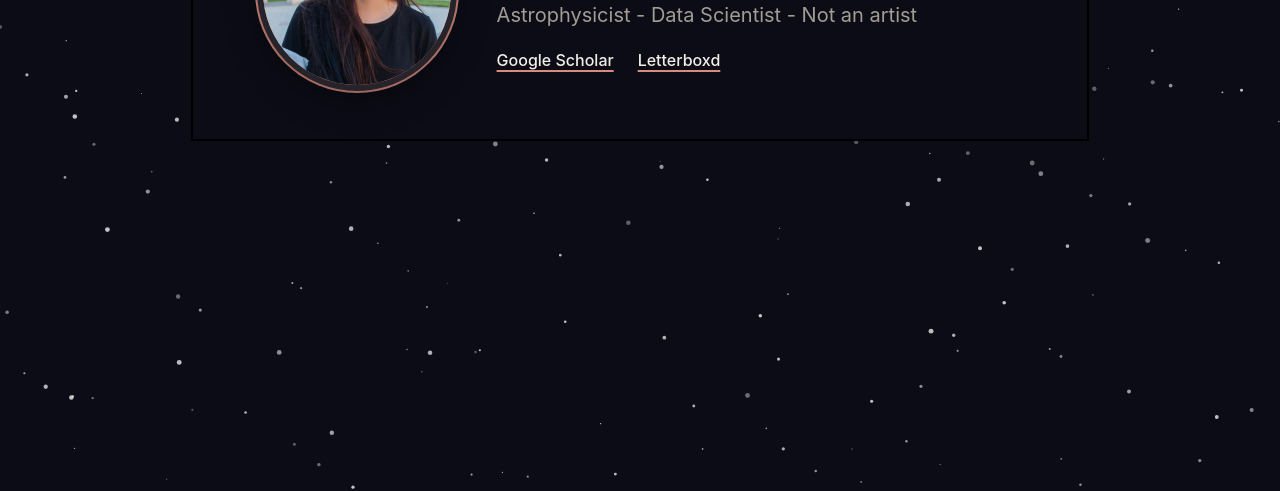
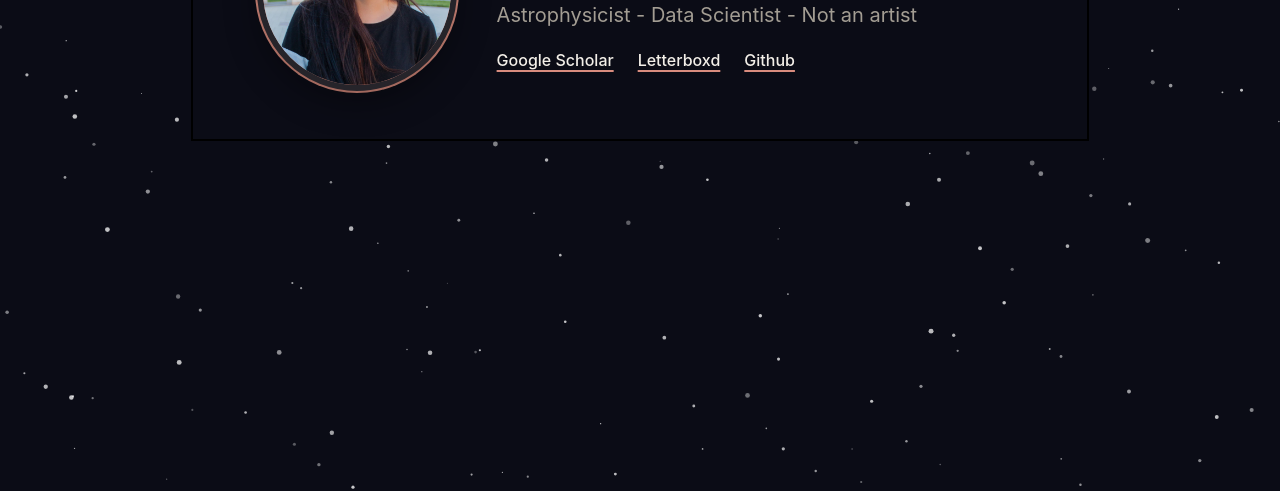
Before and after one commit to msmith126/homepage, a plain HTML site: page index.html in a window 1280 px wide. Shown: the part 309-800 px from the top of the page. Drawn offline with Linux system fonts and the light colour scheme.

Commit message:
almost forgot my github lol

```diff
--- a/index.html
+++ b/index.html
@@ -237,6 +237,12 @@
               rel="noopener"
               >Letterboxd</a
             >
+            <a
+              href="https://github.com/msmith126/"
+              target="_blank"
+              rel="noopener"
+              >Github</a
+            >
           </nav>
         </div>
       </section>
```
